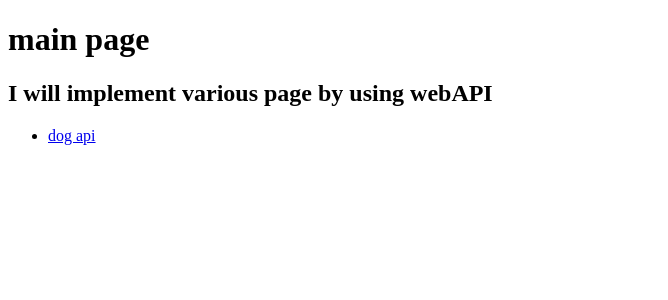
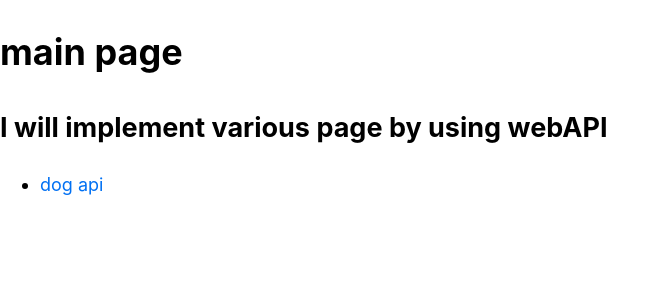
Before and after one commit to onikun94/next-api-app, a Next.js app: page / in a window 1280 px wide. Shown: the top 300 px of the page, without its empty margins (0-668 px from the left). Built offline with nearby package versions, Linux system fonts and the light colour scheme.

Commit message:
add globalcss

```diff
--- a/pages/_app.js
+++ b/pages/_app.js
@@ -1,3 +1,4 @@
+import "../styles/global.css";
 export default function App({ Component, pageProps }) {
   return <Component {...pageProps} />;
 }
--- a/styles/global.css
+++ b/styles/global.css
@@ -0,0 +1,27 @@
+html,
+body {
+  padding: 0;
+  margin: 0;
+  font-family: -apple-system, BlinkMacSystemFont, Segoe UI, Roboto, Oxygen,
+    Ubuntu, Cantarell, Fira Sans, Droid Sans, Helvetica Neue, sans-serif;
+  line-height: 1.6;
+  font-size: 18px;
+}
+
+* {
+  box-sizing: border-box;
+}
+
+a {
+  color: #0070f3;
+  text-decoration: none;
+}
+
+a:hover {
+  text-decoration: underline;
+}
+
+img {
+  max-width: 100%;
+  display: block;
+}
--- a/tsconfig.json
+++ b/tsconfig.json
@@ -22,7 +22,7 @@
     "next-env.d.ts",
     "**/*.ts",
     "**/*.tsx"
-  ],
+, "pages/_app.js"  ],
   "exclude": [
     "node_modules"
   ]
```
